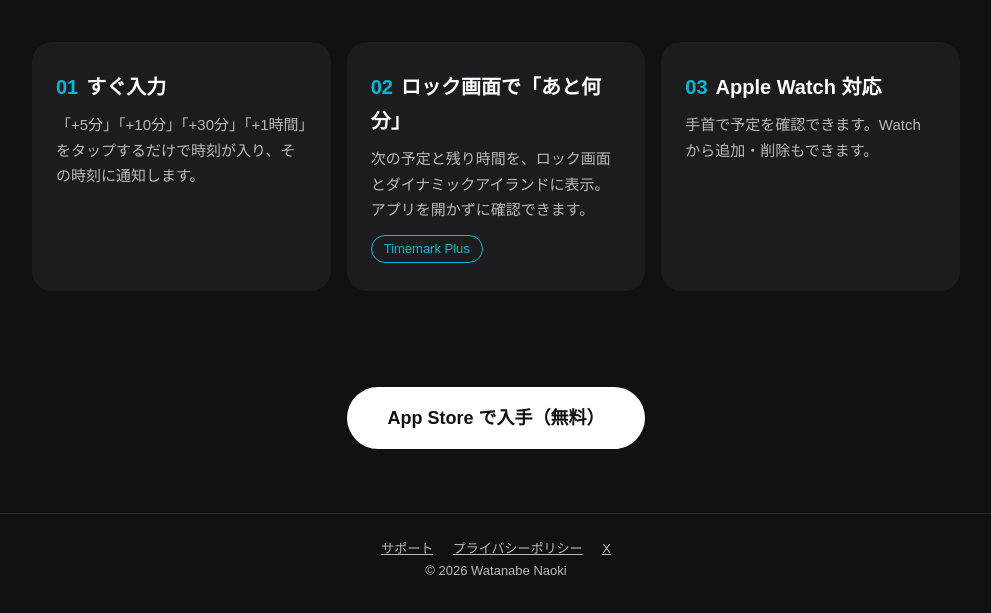
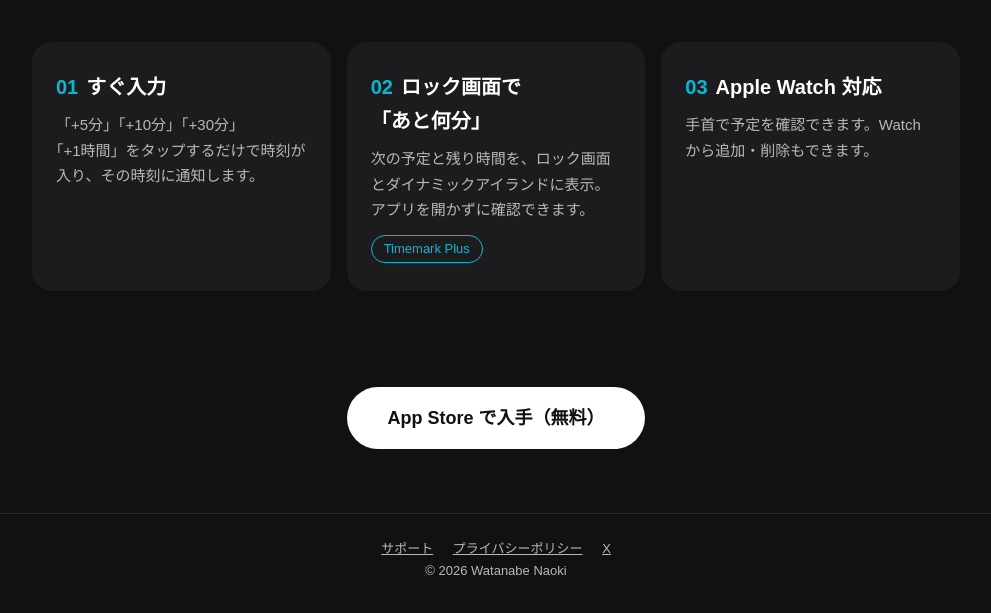
Before and after one commit to Wata-Naoki/timemark-lp, a plain HTML site: page index.html in a window 1280 px wide. Shown: the part 1161-1774 px from the top of the page, without its empty margins (144-1135 px from the left). Drawn offline with Linux system fonts and the light colour scheme.

Commit message:
「」で囲んだ言葉が途中で折り返さないように修正

```diff
--- a/index.html
+++ b/index.html
@@ -42,6 +42,9 @@
   .cta { text-align: center; padding: 24px 0 64px; }
   footer { border-top: 1px solid #2c2c2e; padding: 24px 0 40px; color: var(--sub); font-size: 13px; text-align: center; }
   footer a { margin: 0 8px; }
+  /* 「」で囲んだ言葉を途中で折り返さない */
+  .nw { white-space: nowrap; }
+  .feature h2 .nw { color: inherit; margin-right: 0; }
 </style>
 </head>
 <body>
@@ -62,10 +65,10 @@
     <section class="features">
       <div class="feature">
         <h2><span>01</span>すぐ入力</h2>
-        <p>「+5分」「+10分」「+30分」「+1時間」をタップするだけで時刻が入り、その時刻に通知します。</p>
+        <p><span class="nw">「+5分」</span><span class="nw">「+10分」</span><span class="nw">「+30分」</span><span class="nw">「+1時間」</span>をタップするだけで時刻が入り、その時刻に通知します。</p>
       </div>
       <div class="feature">
-        <h2><span>02</span>ロック画面で「あと何分」</h2>
+        <h2><span>02</span>ロック画面で<span class="nw">「あと何分」</span></h2>
         <p>次の予定と残り時間を、ロック画面とダイナミックアイランドに表示。アプリを開かずに確認できます。</p>
         <span class="plus">Timemark Plus</span>
       </div>
```
